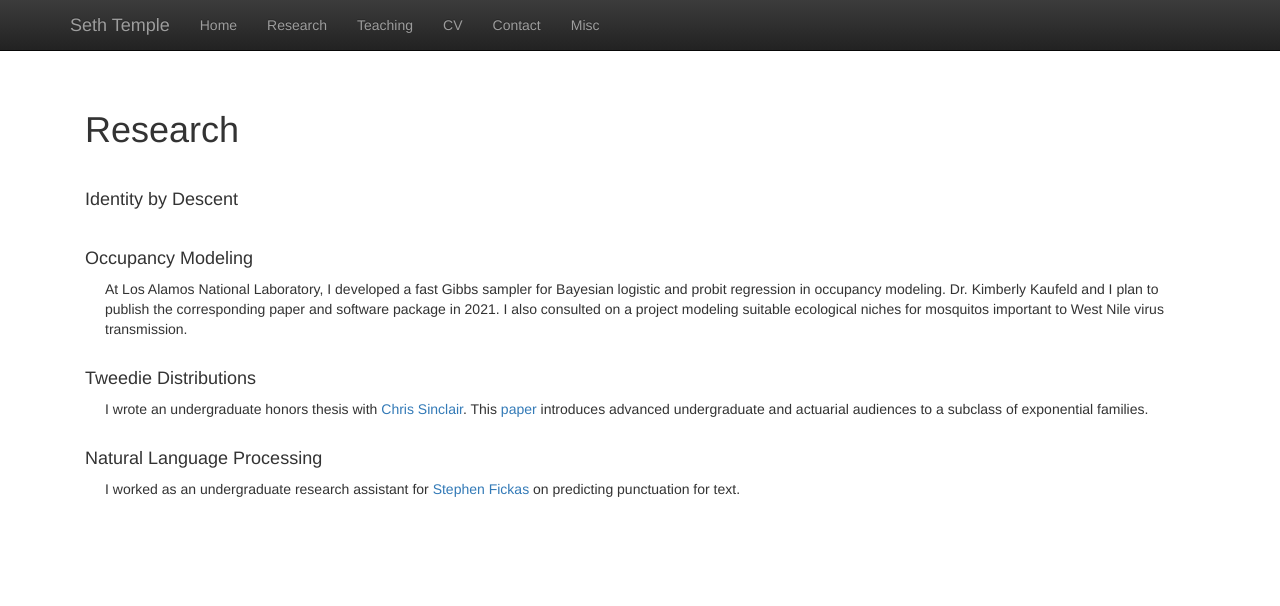
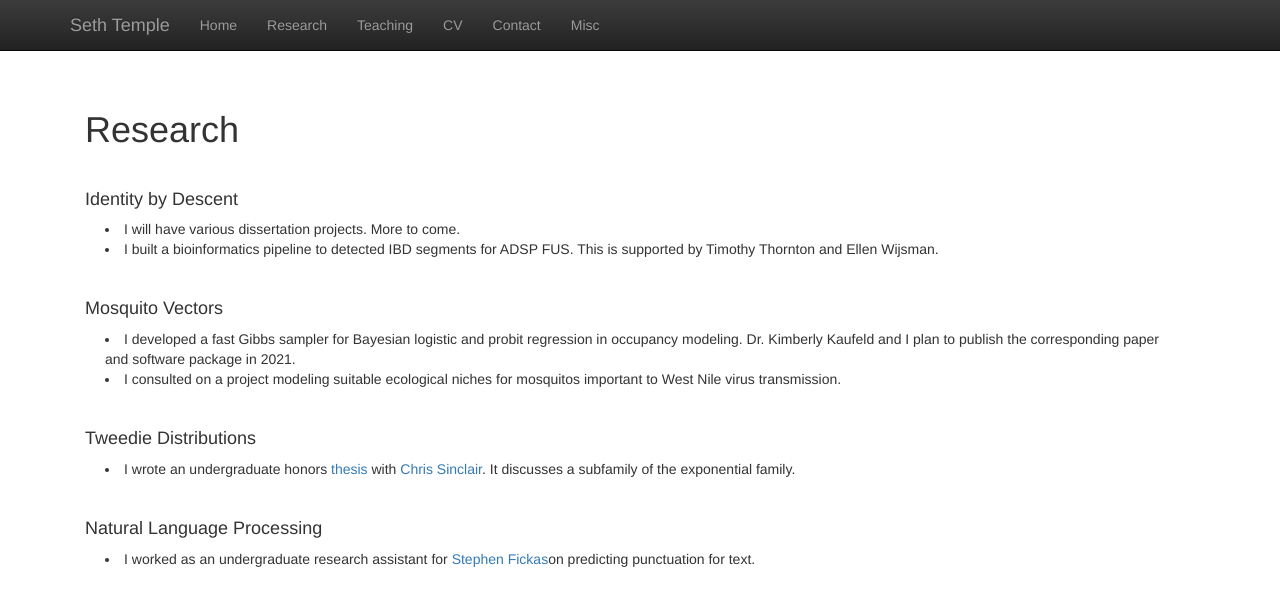
Before and after one commit to sdtemple/sdtemple.github.io, a Jekyll site: the page built from research.html, in a window 1280 px wide. Shown: the top 606 px of the page. Built offline with Jekyll 4.4.1, drawn with Linux system fonts in a browser that asks for light colours; nearby versions of some CDN libraries; library files that are not in the unit come from our copies.

Commit message:
Update research.html

```diff
--- a/research.html
+++ b/research.html
@@ -7,24 +7,22 @@ title:  'Research'
 <br/>
 <h4>Identity by Descent</h4>
 <p class="content" style="padding:0px;margin:0px 20px 0px;">
+  <li style="padding:0px;margin:0px 20px 0px;">I will have various dissertation projects. More to come.</li>
+  <li style="padding:0px;margin:0px 20px 0px;">I built a bioinformatics pipeline to detected IBD segments for ADSP FUS. This is supported by Timothy Thornton and Ellen Wijsman.</li>
 </p>
 <br/>
-<h4>Occupancy Modeling</h4>
+<h4>Mosquito Vectors</h4>
 <p class="content" style="padding:0px;margin:0px 20px 0px;">
-  At Los Alamos National Laboratory, I developed a fast Gibbs sampler for Bayesian logistic and probit regression in occupancy modeling.
-  Dr. Kimberly Kaufeld and I plan to publish the corresponding paper and software package in 2021.
-  I also consulted on a project modeling suitable ecological niches for mosquitos important to West Nile virus transmission.
+  <li style="padding:0px;margin:0px 20px 0px;">I developed a fast Gibbs sampler for Bayesian logistic and probit regression in occupancy modeling. Dr. Kimberly Kaufeld and I plan to publish the corresponding paper and software package in 2021.</li>
+  <li style="padding:0px;margin:0px 20px 0px;">I consulted on a project modeling suitable ecological niches for mosquitos important to West Nile virus transmission.</li>
 </p>
 <br/>
 <h4>Tweedie Distributions</h4>
 <p class="content" style="padding:0px;margin:0px 20px 0px;">
-  I wrote an undergraduate honors thesis with <a href = "http://cdsinclair.org">Chris Sinclair</a>.
-  This <a href = "https://math.uoregon.edu/wp-content/uploads/2018/07/TempleStempleTweedieThesis.pdf">paper</a>
-  introduces advanced undergraduate and actuarial audiences to a subclass of exponential families.
+  <li style="padding:0px;margin:0px 20px 0px;">I wrote an undergraduate honors <a href = "https://math.uoregon.edu/wp-content/uploads/2018/07/TempleStempleTweedieThesis.pdf">thesis</a> with <a href = "http://cdsinclair.org">Chris Sinclair</a>. It discusses a subfamily of the exponential family.</li>
 </p>
 <br/>
 <h4>Natural Language Processing</h4>
 <p class="content" style="padding:0px;margin:0px 20px 0px;">
-  I worked as an undergraduate research assistant for <a href = "http://ix.cs.uoregon.edu/~fickas/new_home/">Stephen Fickas</a>
-  on predicting punctuation for text.
+  <li style="padding:0px;margin:0px 20px 0px;">I worked as an undergraduate research assistant for <a href = "http://ix.cs.uoregon.edu/~fickas/new_home/">Stephen Fickas</a>on predicting punctuation for text.</li>
 </p>
```
